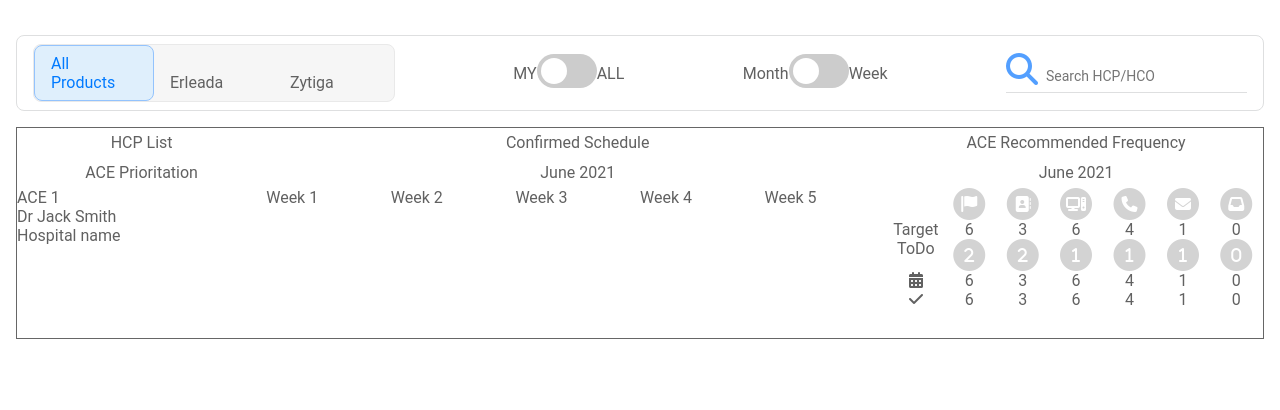
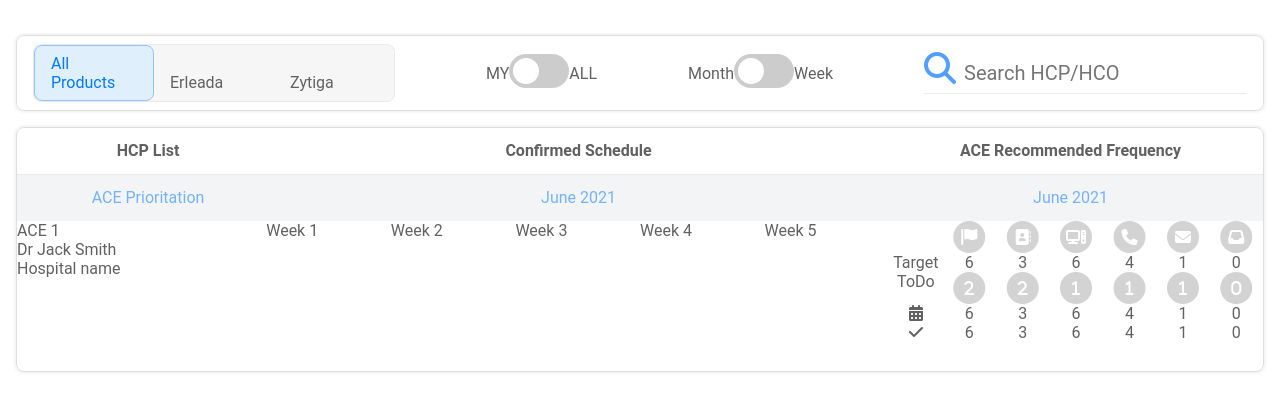
Before and after one commit to Gxerxes/angular-leon-calendar, an Angular app: page / in a window 1280 px wide. Shown: the top 410 px of the page. Built offline with nearby package versions, Linux system fonts and the light colour scheme.

Commit message:
2 files modified

```diff
--- a/src/app/product-list/product-list.component.css
+++ b/src/app/product-list/product-list.component.css
@@ -2,10 +2,11 @@ input {
   outline: none;
   border: none;
   margin: 0;
+  font-size: 20px;
 }
 
 .search-container {
-  border-bottom: 1px solid #dedfe0;
+  border-bottom: 1px solid #ebebeb;
 }
 
 .fa-magnifying-glass {
@@ -38,6 +39,7 @@ input {
   border: 1px solid #dedfe0;
   border-radius: 8px;
   padding: 8px 16px;
+  box-shadow: 0 0 2px 2px #f4f4f4;
 }
 
 .toggle-container {
@@ -47,7 +49,9 @@ input {
 
 .calender-container {
   margin-top: 16px;
-  border: 1px solid #666;
+  border: 1px solid #dedfe0;
+  border-radius: 8px;
+  box-shadow: 0 0 2px 2px #f4f4f4;
 }
 
 .title-container {
@@ -55,6 +59,22 @@ input {
   grid-template-columns: 2fr 5fr 3fr;
   text-align: center;
   line-height: 30px;
+}
+
+.table-head {
+  padding: 8px;
+  font-weight: bold;
+  border-bottom: 1px solid #eaeaea;
+  box-shadow: 0 1px #f4f4f4;
+}
+
+.calendar-head {
+  padding: 8px;
+  background-color: #f3f4f6;
+}
+
+.calendar-head div {
+  color: #74b3fb;
 }
 
 .content-container {
--- a/src/app/product-list/product-list.component.html
+++ b/src/app/product-list/product-list.component.html
@@ -27,19 +27,19 @@
     </div>
   </div>
   <div class="calender-container">
-    <div class="title-container">
+    <div class="title-container table-head">
       <div>HCP List</div>
       <div>Confirmed Schedule</div>
       <div>ACE Recommended Frequency</div>
     </div>
-    <div class="title-container">
+    <div class="title-container calendar-head">
       <div>ACE Prioritation</div>
       <div>June 2021</div>
       <div>June 2021</div>
     </div>
     <div class="content-container">
       <div class="name-container">
-        <div>ACE 1</div>
+        <div class="ace">ACE 1</div>
         <div>Dr Jack Smith</div>
         <div>Hospital name</div>
       </div>
```
